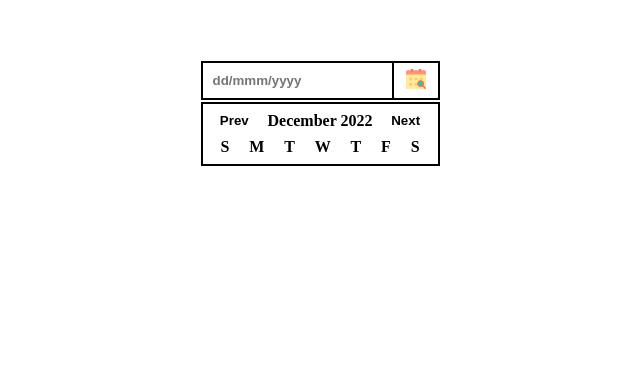
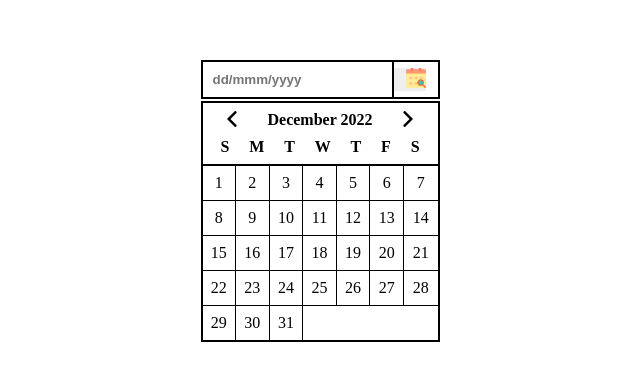
Before and after one commit to MatiasCardoso4/Datepicker, a plain HTML site: page index.html in a window 1280 px wide. Shown: the part 287-668 px from the top of the page, without its empty margins (320-960 px from the left). Drawn offline with Linux system fonts and the light colour scheme.

Commit message:
Enhance datepicker with navigation icons and day grid layout

```diff
--- a/index.html
+++ b/index.html
@@ -19,9 +19,13 @@
         <div class="datepicker">
           <div class="datepicker-header">
             <div class="month-year-container">
-              <button class="prev-month">Prev</button>
+              <button class="prev-month">
+                <img src="./assests/flecha-izquierda.png" alt="arrow left icon" />
+              </button>
               <div class="month-year">December 2022</div>
-              <button class="next-month">Next</button>
+              <button class="next-month">
+                <img src="./assests/flecha-correcta.png" alt="arrow right icon" />
+              </button>
             </div>
 
             <ul class="weekdays">
@@ -34,6 +38,41 @@
               <li>S</li>
             </ul>
           </div>
+          <div class="datepicker-body">
+            <ul class="days">
+              <li class="day">1</li>
+              <li class="day">2</li>
+              <li class="day">3</li>
+              <li class="day">4</li>
+              <li class="day">5</li>
+              <li class="day">6</li>
+              <li class="day">7</li>
+              <li class="day">8</li>
+              <li class="day">9</li>
+              <li class="day">10</li>
+              <li class="day">11</li>
+              <li class="day">12</li>
+              <li class="day">13</li>
+              <li class="day">14</li>
+              <li class="day">15</li>
+              <li class="day">16</li>
+              <li class="day">17</li>
+              <li class="day">18</li>
+              <li class="day">19</li>
+              <li class="day">20</li>
+              <li class="day">21</li>
+              <li class="day">22</li>
+              <li class="day">23</li>
+              <li class="day">24</li>
+              <li class="day">25</li>
+              <li class="day">26</li>
+              <li class="day">27</li>
+              <li class="day">28</li>
+              <li class="day">29</li>
+              <li class="day">30</li>
+              <li class="day">31</li>
+            </ul>
+          </div>
         </div>
       </section>
     </main>
--- a/styles.css
+++ b/styles.css
@@ -16,13 +16,14 @@ main {
   min-height: 100vh;
 }
 
-.datepicker-container{
+.datepicker-container {
   display: flex;
   align-items: center;
   flex-direction: column;
+
 }
 
-.datepicker-container > .input-container {
+.datepicker-container>.input-container {
   display: flex;
   align-items: center;
   margin-bottom: 2px;
@@ -32,7 +33,7 @@ main {
 }
 
 
-.datepicker-container > .input-container > input[type='text']{
+.datepicker-container>.input-container>input[type='text'] {
   height: 35px;
   padding-left: 10px;
   font-weight: bold;
@@ -40,47 +41,91 @@ main {
   border-right: 2px solid #000;
 }
 
-.datepicker-container > .input-container > .datepicker-icon{
-  background-color: transparent;
+.datepicker-container>.input-container>.datepicker-icon {
   border: none;
   cursor: pointer;
   padding-left: 12px;
 }
 
 
-.datepicker-container > .input-container > .datepicker-icon img{
+.datepicker-container>.input-container>.datepicker-icon img {
   width: 20px;
   height: 20px;
 }
 
-.datepicker-container > .datepicker {
+.datepicker-container>.datepicker {
   width: 100%;
   display: flex;
   flex-direction: column;
-
+  position: relative;
 }
 
-.datepicker-container > .datepicker > .datepicker-header {
+.datepicker-container>.datepicker>.datepicker-header {
   border: 2px solid #000;
   padding: 8px;
   font-weight: bold;
 }
 
-.datepicker-container > .datepicker > .datepicker-header > .month-year-container{
+.datepicker-container>.datepicker>.datepicker-header>.month-year-container {
   display: flex;
   justify-content: space-around;
 }
 
-.datepicker-container > .datepicker > .datepicker-header >.month-year-container > .prev-month, .next-month {
+.datepicker-container>.datepicker>.datepicker-header>.month-year-container>.prev-month,
+.next-month {
   cursor: pointer;
   border: none;
   background-color: inherit;
   font-weight: bold;
+
 }
 
-.datepicker-container > .datepicker > .datepicker-header>   .weekdays {
+.datepicker-container>.datepicker>.datepicker-header>.month-year-container>.prev-month img ,
+.datepicker-container>.datepicker>.datepicker-header>.month-year-container>.next-month img {
+  width: 16px;
+}
+
+.datepicker-container>.datepicker>.datepicker-header>.weekdays {
   display: flex;
   justify-content: space-around;
   list-style: none;
   margin-top: 8px;
 }
+
+.datepicker-body {
+  width: 100%;
+  position: absolute;
+  top: 100%;
+}
+
+.datepicker-body>.days {
+  display: grid;
+  place-items: center;
+  grid-template-columns: repeat(7, 1fr);
+  list-style: none;
+  border-left: 2px solid #000;
+  border-right: 2px solid #000;
+  border-bottom: 2px solid #000;
+}
+
+.datepicker-body>.days>li {
+  display: flex;
+  align-items: center;
+  justify-content: center;
+  cursor: pointer;
+  width: 100%;
+  padding: 8px;
+}
+
+.datepicker-body>.days>li:nth-child(odd),.datepicker-body>.days>li:nth-child(even)  {
+  border-right: 1px solid #000;
+  border-bottom: 1px solid #000;
+}
+
+.datepicker-body>.days>li:nth-child(7n)  {
+  border-right: none;
+}
+
+.datepicker-body>.days>li:nth-last-child(-n+3)  {
+  border-bottom: none;
+}
```
Also changed, not shown: assests/flecha-correcta.png (added), assests/flecha-izquierda.png (added).
